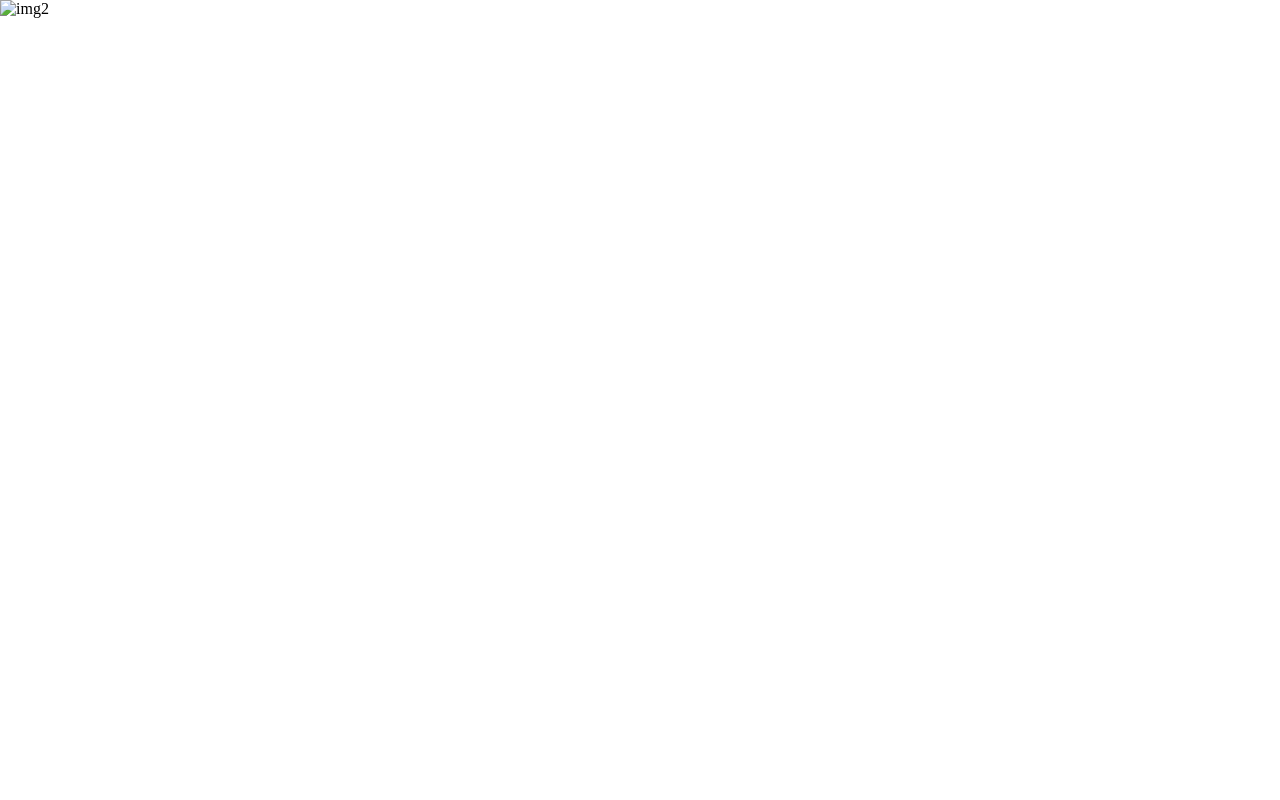
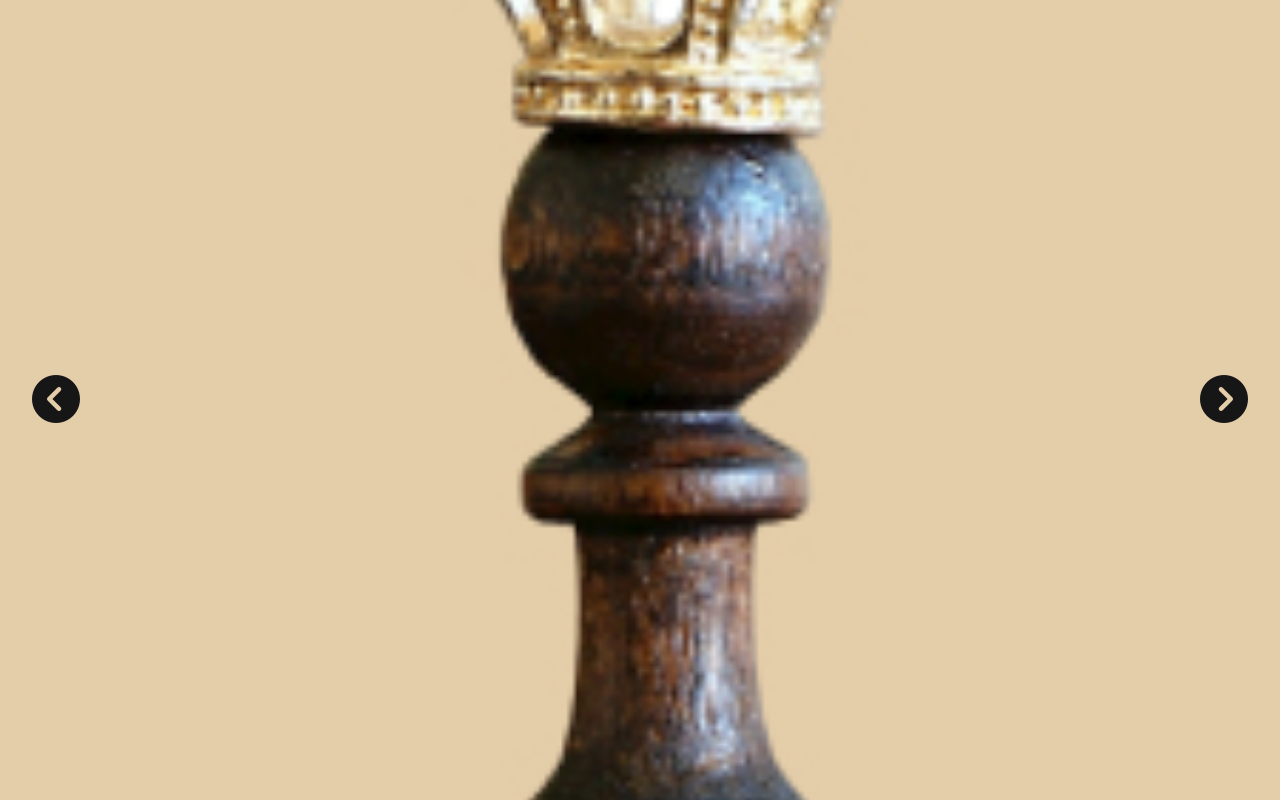
Before and after one commit to PierreStA/gitBuster, a plain HTML site: page index.html in a window 1280 px wide. Drawn offline with Linux system fonts and the light colour scheme.

Commit message:
le slider foctionne mais les images doivent etre dans leur vignette

```diff
--- a/app.js
+++ b/app.js
@@ -1,41 +1,41 @@
-let img__slider = document.getElementsByClassName('imgSlider');
+let imgSlider = document.getElementsByClassName('imgSlider');
 
 let etape = 0;
 
-let nbr__img = img__slider.length;
+let nbrImg = imgSlider.length;
 
 let precedent = document.querySelector('.precedent');
 let suivant = document.querySelector('.suivant');
 
 function enleverActiveImages() {
-    for(let i = 0 ; i < nbr__img ; i++) {
-        img__slider[i].classList.remove('active');
+    for(let i = 0 ; i < nbrImg ; i++) {
+        imgSlider[i].classList.remove('active');
     }
 }
 
 suivant.addEventListener('click', function() {
     etape++;
-    if(etape >= nbr__img) {
+    if(etape >= nbrImg) {
         etape = 0;
     }
     enleverActiveImages();
-    img__slider[etape].classList.add('active');
+    imgSlider[etape].classList.add('active');
 })
 
 precedent.addEventListener('click', function() {
     etape--;
     if(etape < 0) {
-        etape = nbr__img - 1;
+        etape = nbrImg - 1;
     }
     enleverActiveImages();
-    img__slider[etape].classList.add('active');
+    imgSlider[etape].classList.add('active');
 })
 
-setInterval(function() {
-    etape++;
-    if(etape >= nbr__img) {
-        etape = 0;
-    }
-    enleverActiveImages();
-    img__slider[etape].classList.add('active');
-}, 3000)
+//setInterval(function() {
+ //   etape++;
+ //   if(etape >= nbrImg) {
+//        etape = 0;
+//    }
+//    enleverActiveImages();
+//    imgSlider[etape].classList.add('active');
+//}, 3000)
--- a/index.html
+++ b/index.html
@@ -7,6 +7,9 @@
     <meta name="viewport" content="width=device-width, initial-scale=1.0">
     <link rel="stylesheet" href="https://cdnjs.cloudflare.com/ajax/libs/font-awesome/6.2.0/css/all.min.css">
     <link rel="stylesheet" href="style.css">
+    <link rel="preconnect" href="https://fonts.googleapis.com">
+    <link rel="preconnect" href="https://fonts.gstatic.com" crossorigin>
+    <link href="https://fonts.googleapis.com/css2?family=Inter:wght@300;400;500;600&family=Philosopher:ital,wght@0,400;0,700;1,400&display=swap" rel="stylesheet">
     <title>Document</title>
 </head>
 
@@ -15,12 +18,14 @@
         <nav></nav>
     </header>
     <main>
-        <div class="slider">
-        <img src="Imagesg/Profil_Antoine.jpg" alt="img1" class="imgSlider active" />
-        <img src="img/img2.jpg" alt="img2" class="imgSlider" />
-        <img src="img/img3.jpg" alt="img3" class="imgSlider" />
-        <img src="img/img4.jpg" alt="img4" class="imgSlider" />
-        <img src="img/img5.jpg" alt="img4" class="imgSlider" />
+          <div class="slider">
+        <img src=".\Images\Profil_Antoine.jpg" alt="img1" class="imgSlider active" />
+        <img src=".\Images\Profil_Cassandra.jpg" alt="img2" class="imgSlider" />
+        <img src=".\Images\Profil_Claudia.jpg" alt="img3" class="imgSlider" />
+        <img src=".\Images\Profil_David.jpg" alt="img4" class="imgSlider" />
+        <img src=".\Images\Profil_Pierre.jpg" alt="img5" class="imgSlider" />
+
+
         <div class="suivant">
             <i class="fas fa-chevron-circle-right"></i>
         </div>
--- a/style.css
+++ b/style.css
@@ -8,24 +8,33 @@
     margin: 0;
 }
 
+img{max-width: 100%;
+height: auto;
+cursor:pointer;}
+
+a{cursor:pointer;
+}
 
 body{
+    width:100%;
     display:flex;
     flex-direction: column;
+
 }
 
 .slider {
-    height: 80vh;
-    position: relative;
+    height: 50%;
+    width:50%;
+
 }
 
 .slider img {
+
     object-fit: cover;
     height: 100%;
     width: 100%;
-    position: absolute;
-    top: 0;
-    left: 0;
+    position:absolute;
+
     opacity: 0;
     transition: opacity .5s;
 }
@@ -35,20 +44,23 @@
 }
 
 .suivant, .precedent {
-    color: #fff;
-    font-size: 6rem;
+    color: rgb(23, 22, 22);
+    font-size: 3rem;
     position: absolute;
     top: 50%;
     transform: translateY(-50%);
     cursor: pointer;
+
 }
 
 .suivant {
-    right: 1rem;
+    right: 2rem;
+
 }
 
 .precedent {
-    left: 1rem;}
+    left: 2rem;
+    }
 
 :root{
 --backgroundImg:
```
